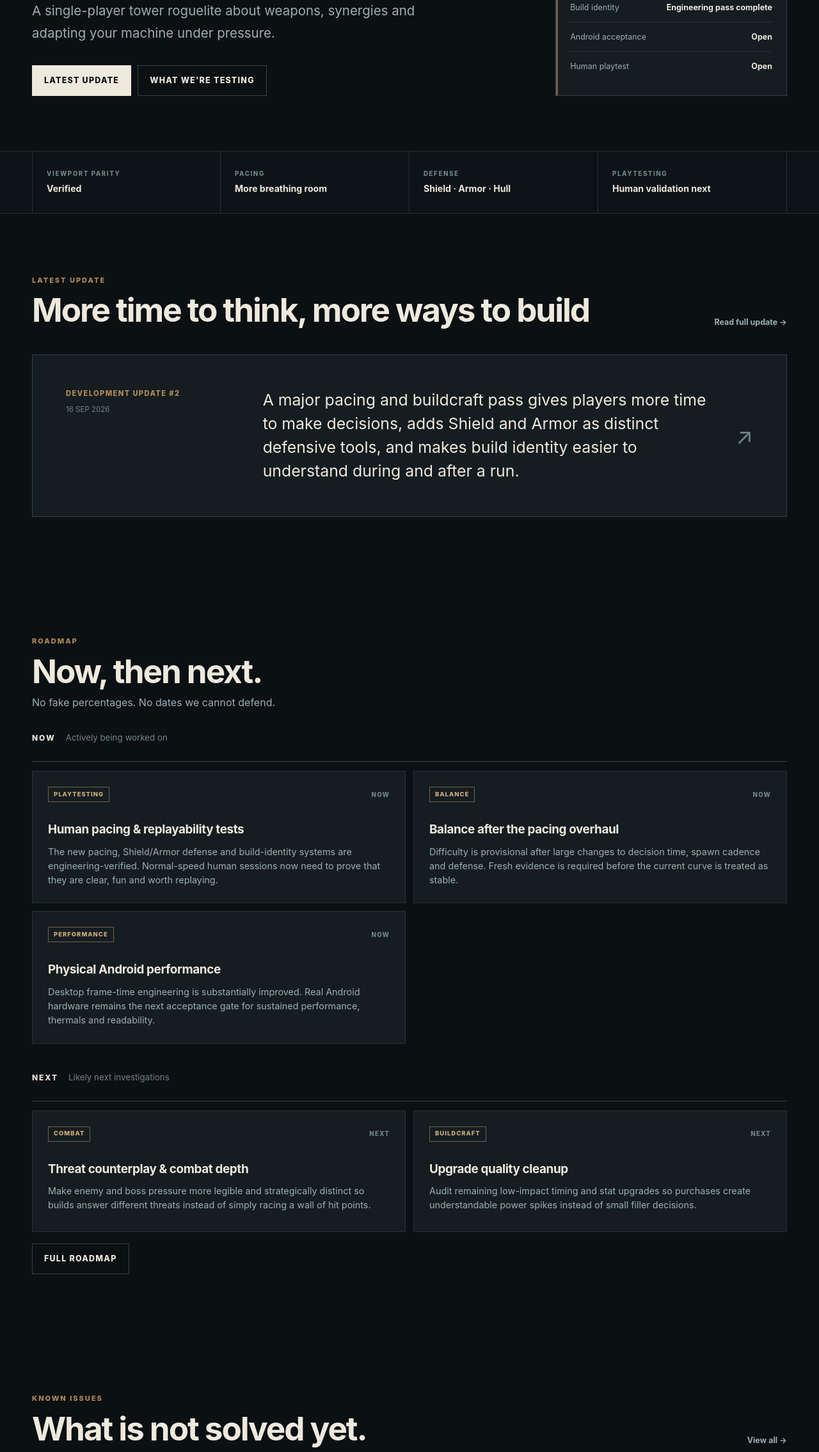
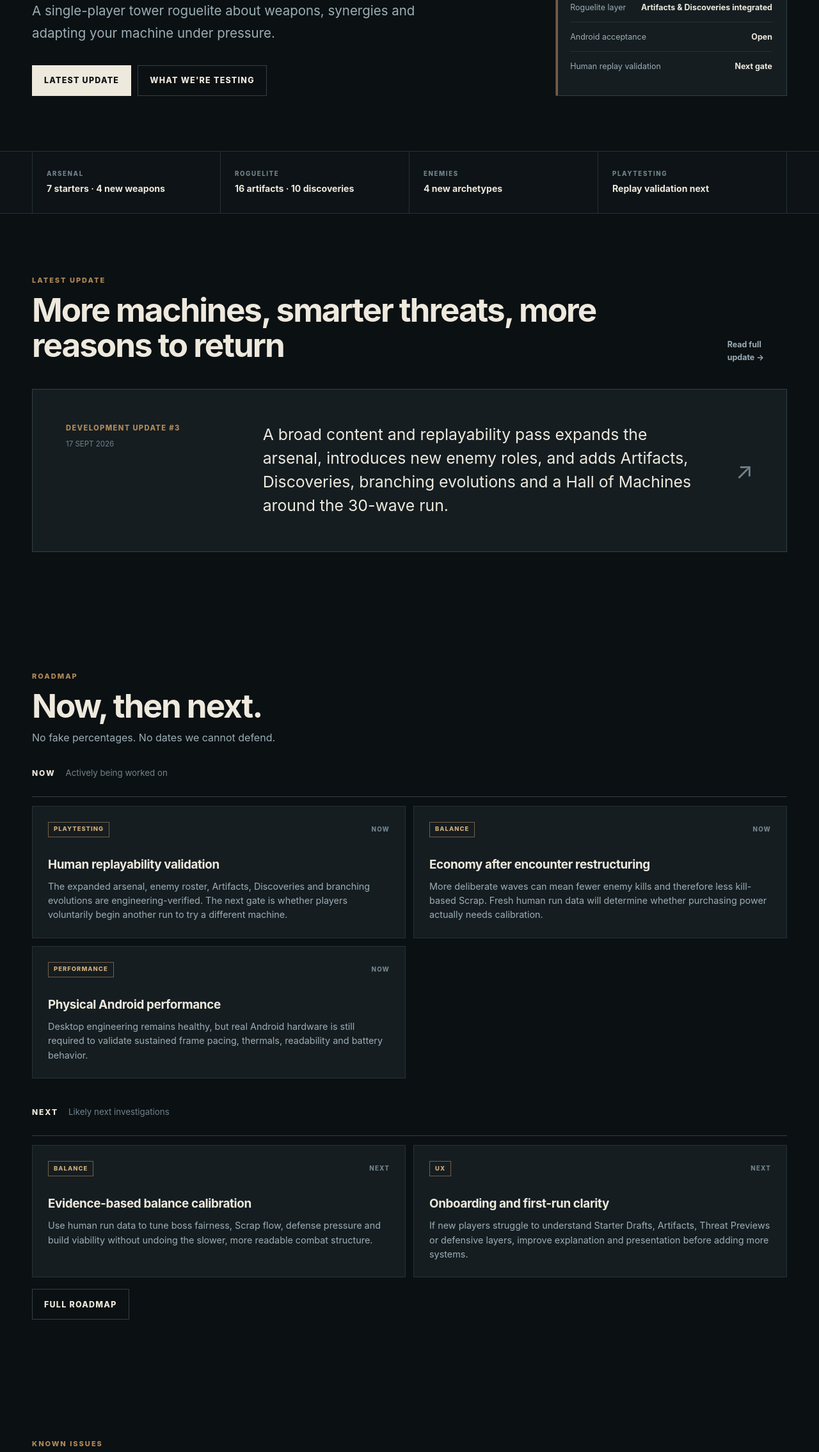
Before and after one commit to LiMiePewPew/spirebreak-community, an Astro site: page / in a window 1280 px wide. Shown: the part 530-2800 px from the top of the page at 64% size. Built offline with nearby package versions, Linux system fonts and the light colour scheme; Astro itself is replaced by a stand-in of ours.

Commit message:
docs: update development hub with replayability milestone

```diff
--- a/src/data/changelog.ts
+++ b/src/data/changelog.ts
@@ -14,6 +14,51 @@ export type ChangeEntry = {
 };
 
 export const changelog: ChangeEntry[] = [
+  {
+    slug: 'development-update-3',
+    kicker: 'Development Update #3',
+    date: '2026-09-17',
+    title: 'More machines, smarter threats, more reasons to return',
+    summary:
+      'A broad content and replayability pass expands the arsenal, introduces new enemy roles, and adds Artifacts, Discoveries, branching evolutions and a Hall of Machines around the 30-wave run.',
+    sections: [
+      {
+        heading: 'Arsenal expansion',
+        items: [
+          'Mine Layer, Capacitor Lance, Drone Bay and Rotor Guard join the arsenal with distinct Tier I to III identities, models, effects and audio.',
+          'Seven starter weapons now feed a deterministic three-choice opening draft so runs can begin from clearly different directions.',
+          'The expanded arsenal is integrated into Market offers, upgrade previews, BUILD summaries, run results and analytics.',
+        ],
+      },
+      {
+        heading: 'Enemy and encounter variety',
+        items: [
+          'Siege Walker, Bulwark Carrier, Fragmenter and Relay Unit add new priority, formation, split and support pressure to the enemy roster.',
+          'Wave compositions now use clearer formations, deliberate breathing room and smaller boss escorts instead of relying on extreme spawn density.',
+          'Threat previews are derived from the actual encounter structure so preparation information stays truthful.',
+        ],
+      },
+      {
+        heading: 'Roguelite layer',
+        items: [
+          'Sixteen Artifacts can reshape a run through boss reward choices after Waves 10 and 20.',
+          'Ten persistent Discoveries unlock new possibilities without granting permanent stat power.',
+          'Three weapon families now support mechanically different evolution branches rather than only linear upgrades.',
+          'The Hall of Machines preserves completed and failed builds so past runs remain visible instead of disappearing into a single result screen.',
+        ],
+      },
+      {
+        heading: 'What comes next',
+        items: [
+          'Engineering verification is green across the new systems, but human replayability is still unproven.',
+          'The next major question is whether players voluntarily start Run 2 and Run 3 because they want to try a different machine, Artifact or evolution path.',
+          'Economy also needs fresh run data because the more deliberate encounter structure can reduce kill-based Scrap income.',
+        ],
+      },
+    ],
+    note:
+      'This is a development-build milestone, not a balance-complete release. Artifact feel, discovery pull, boss fairness, economy and one-more-run behavior remain open until human playtests are collected.',
+  },
   {
     slug: 'development-update-2',
     kicker: 'Development Update #2',
--- a/src/data/development.ts
+++ b/src/data/development.ts
@@ -10,83 +10,88 @@ export type RoadmapItem = {
 export const roadmap: RoadmapItem[] = [
   {
     lane: 'now',
-    title: 'Human pacing & replayability tests',
+    title: 'Human replayability validation',
     area: 'Playtesting',
     summary:
-      'The new pacing, Shield/Armor defense and build-identity systems are engineering-verified. Normal-speed human sessions now need to prove that they are clear, fun and worth replaying.',
+      'The expanded arsenal, enemy roster, Artifacts, Discoveries and branching evolutions are engineering-verified. The next gate is whether players voluntarily begin another run to try a different machine.',
   },
   {
     lane: 'now',
-    title: 'Balance after the pacing overhaul',
+    title: 'Economy after encounter restructuring',
     area: 'Balance',
     summary:
-      'Difficulty is provisional after large changes to decision time, spawn cadence and defense. Fresh evidence is required before the current curve is treated as stable.',
+      'More deliberate waves can mean fewer enemy kills and therefore less kill-based Scrap. Fresh human run data will determine whether purchasing power actually needs calibration.',
   },
   {
     lane: 'now',
     title: 'Physical Android performance',
     area: 'Performance',
     summary:
-      'Desktop frame-time engineering is substantially improved. Real Android hardware remains the next acceptance gate for sustained performance, thermals and readability.',
+      'Desktop engineering remains healthy, but real Android hardware is still required to validate sustained frame pacing, thermals, readability and battery behavior.',
   },
   {
     lane: 'next',
-    title: 'Threat counterplay & combat depth',
-    area: 'Combat',
+    title: 'Evidence-based balance calibration',
+    area: 'Balance',
     summary:
-      'Make enemy and boss pressure more legible and strategically distinct so builds answer different threats instead of simply racing a wall of hit points.',
+      'Use human run data to tune boss fairness, Scrap flow, defense pressure and build viability without undoing the slower, more readable combat structure.',
   },
   {
     lane: 'next',
-    title: 'Upgrade quality cleanup',
-    area: 'Buildcraft',
+    title: 'Onboarding and first-run clarity',
+    area: 'UX',
     summary:
-      'Audit remaining low-impact timing and stat upgrades so purchases create understandable power spikes instead of small filler decisions.',
+      'If new players struggle to understand Starter Drafts, Artifacts, Threat Previews or defensive layers, improve explanation and presentation before adding more systems.',
   },
   {
     lane: 'later',
-    title: 'Physical-device quality pass',
-    area: 'Mobile',
+    title: 'Presentation and gamefeel polish',
+    area: 'Polish',
     summary:
-      'Validate touch targets, thermals, frame pacing, readability and battery behavior across representative Android hardware.',
+      'Refine animation, audio, impact feedback, boss presentation and visual hierarchy once the current loop has human validation behind it.',
   },
   {
     lane: 'later',
-    title: 'Broader content variety',
+    title: 'Deeper horizontal content',
     area: 'Content',
     summary:
-      'Add more encounter and build variety only after the current core loop proves that existing systems create memorable, replayable runs.',
-  },
-  {
-    lane: 'exploring',
-    title: 'More experimental weapons',
-    area: 'Arsenal',
-    summary:
-      'Additional prototypes should introduce new combat geometry and build questions, not just larger damage numbers.',
+      'More Artifacts, evolution branches and encounter combinations should expand possibility only after playtests show where variety is genuinely running out.',
   },
   {
     lane: 'exploring',
     title: 'Challenge runs',
     area: 'Replayability',
     summary:
-      'Optional run constraints for experienced players are being considered, but are not committed to the roadmap.',
+      'Optional run constraints for experienced players remain a possible mastery layer, but are not committed to the roadmap.',
+  },
+  {
+    lane: 'exploring',
+    title: 'Additional worlds',
+    area: 'Content',
+    summary:
+      'New environments and world-scale content are intentionally deferred until the existing 30-wave structure proves strong replay pull.',
   },
 ];
 
 export const testing = [
   {
-    title: 'Human pace',
+    title: 'Voluntary replay',
     question:
-      'Can players read offers, watch their machine work and prepare for threats without feeling rushed or sitting through dead time?',
+      'After a run ends, do players choose to start Run 2 or Run 3 because they already have a different Starter, Artifact or evolution idea in mind?',
   },
   {
-    title: 'Defensive choice',
+    title: 'Economy under the new encounters',
     question:
-      'Do Shield, Armor and emergency Repair create understandable tradeoffs instead of collapsing back into repeated healing?',
+      'Do fewer, more structured enemies leave enough Scrap for meaningful purchases, rerolls and adaptation without making the Market feel starved?',
   },
   {
-    title: 'One-more-run pull',
+    title: 'Build and threat comprehension',
     question:
-      'Can players describe the build they created and voluntarily start another run to try a different direction?',
+      'Can players explain what their machine was good at, which enemies caused problems, and what they would intentionally change next time?',
+  },
+  {
+    title: 'Artifact and discovery pull',
+    question:
+      'Do Artifacts, Discoveries and branching evolutions create curiosity and memorable run identity without turning progression into grind?',
   },
 ];
--- a/src/data/known-issues.ts
+++ b/src/data/known-issues.ts
@@ -9,19 +9,27 @@ export type KnownIssue = {
 export const knownIssues: KnownIssue[] = [
   {
     severity: 'high',
-    area: 'Balance',
-    title: 'Difficulty is provisional after the pacing and defense overhaul',
+    area: 'Playtesting',
+    title: 'Replayability is engineering-ready but not human-validated',
     status: 'Testing',
     summary:
-      'Decision timing, spawn cadence and the defensive model changed substantially. Previous difficulty results are historical context, not acceptance evidence for the current development build.',
+      'The current build now includes a wider arsenal, new enemy roles, Artifacts, Discoveries, branching evolutions and run history. Automated tests cannot prove that these systems create a genuine voluntary one-more-run response.',
+  },
+  {
+    severity: 'high',
+    area: 'Economy',
+    title: 'Scrap flow may have shifted after the encounter overhaul',
+    status: 'Testing',
+    summary:
+      'More deliberate formations use fewer enemies than older density-heavy waves. Because kills contribute Scrap, purchasing power and reroll freedom need fresh full-run evidence before the economy is considered stable.',
   },
   {
     severity: 'medium',
-    area: 'Playtesting',
-    title: 'Human pacing and replayability are not validated yet',
+    area: 'Balance',
+    title: 'Boss and build fairness remain provisional',
     status: 'Testing',
     summary:
-      'Automated verification can prove deterministic behavior and regressions, but it cannot prove that the slower pace, build identity or defensive choices feel good to players.',
+      'New enemy roles, Artifact rewards and evolution branches changed the space of viable builds. Boss pressure and defense demands still need normal-speed human validation across different machines.',
   },
   {
     severity: 'medium',
@@ -29,7 +37,7 @@ export const knownIssues: KnownIssue[] = [
     title: 'Physical Android performance is not yet certified',
     status: 'Investigating',
     summary:
-      'Desktop profiling is substantially improved, but GPU cost, thermals and sustained frame pacing still need measurements on representative Android devices.',
+      'Desktop profiling and automated checks are healthy, but GPU cost, thermals, sustained frame pacing and readability still need measurements on representative Android devices.',
   },
   {
     severity: 'medium',
--- a/src/pages/index.astro
+++ b/src/pages/index.astro
@@ -11,6 +11,12 @@ import { changelog } from '@/data/changelog';
 const latest = changelog[0];
 const now = roadmap.filter((item) => item.lane === 'now');
 const next = roadmap.filter((item) => item.lane === 'next');
+const latestDisplayDate = new Intl.DateTimeFormat('en-GB', {
+  day: '2-digit',
+  month: 'short',
+  year: 'numeric',
+  timeZone: 'UTC',
+}).format(new Date(`${latest.date}T00:00:00Z`)).toUpperCase();
 ---
 <BaseLayout>
   <section class="hero shell">
@@ -31,10 +37,10 @@ const next = roadmap.filter((item) => item.lane === 'next');
         <div class="panel-topline"><span>DEVELOPMENT STATE</span><StatusPill text="INTERNAL TESTING" tone="cyan" /></div>
         <dl class="state-list">
           <div><dt>Combat geometry</dt><dd>Canonical across viewports</dd></div>
-          <div><dt>Pacing & defense</dt><dd>Engineering pass complete</dd></div>
-          <div><dt>Build identity</dt><dd>Engineering pass complete</dd></div>
+          <div><dt>Arsenal & encounters</dt><dd>Expanded</dd></div>
+          <div><dt>Roguelite layer</dt><dd>Artifacts & Discoveries integrated</dd></div>
           <div><dt>Android acceptance</dt><dd>Open</dd></div>
-          <div><dt>Human playtest</dt><dd>Open</dd></div>
+          <div><dt>Human replay validation</dt><dd>Next gate</dd></div>
         </dl>
       </aside>
     </div>
@@ -42,10 +48,10 @@ const next = roadmap.filter((item) => item.lane === 'next');
 
   <section class="signal-band">
     <div class="shell signal-grid">
-      <div><span>VIEWPORT PARITY</span><strong>Verified</strong></div>
-      <div><span>PACING</span><strong>More breathing room</strong></div>
-      <div><span>DEFENSE</span><strong>Shield · Armor · Hull</strong></div>
-      <div><span>PLAYTESTING</span><strong>Human validation next</strong></div>
+      <div><span>ARSENAL</span><strong>7 starters · 4 new weapons</strong></div>
+      <div><span>ROGUELITE</span><strong>16 artifacts · 10 discoveries</strong></div>
+      <div><span>ENEMIES</span><strong>4 new archetypes</strong></div>
+      <div><span>PLAYTESTING</span><strong>Replay validation next</strong></div>
     </div>
   </section>
 
@@ -55,7 +61,7 @@ const next = roadmap.filter((item) => item.lane === 'next');
       <a class="text-link" href={`/changelog/${latest.slug}`}>Read full update →</a>
     </div>
     <a class="featured-update" href={`/changelog/${latest.slug}`}>
-      <div class="update-date"><span>{latest.kicker}</span><time datetime={latest.date}>16 SEP 2026</time></div>
+      <div class="update-date"><span>{latest.kicker}</span><time datetime={latest.date}>{latestDisplayDate}</time></div>
       <p>{latest.summary}</p>
       <span class="update-arrow">↗</span>
     </a>
@@ -79,7 +85,7 @@ const next = roadmap.filter((item) => item.lane === 'next');
     <div class="section-heading"><span class="eyebrow">WHAT WE'RE TESTING</span><h2>Questions, not claims.</h2></div>
     <div class="test-grid">
       {testing.map((item, index) => (
-        <article class="test-item"><span>0{index + 1}</span><div><h3>{item.title}</h3><p>{item.question}</p></div></article>
+        <article class="test-item"><span>{String(index + 1).padStart(2, '0')}</span><div><h3>{item.title}</h3><p>{item.question}</p></div></article>
       ))}
     </div>
   </section>
```
